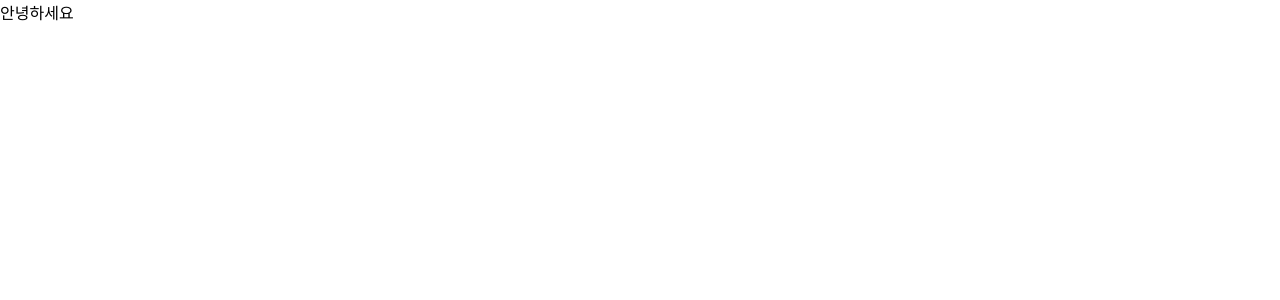
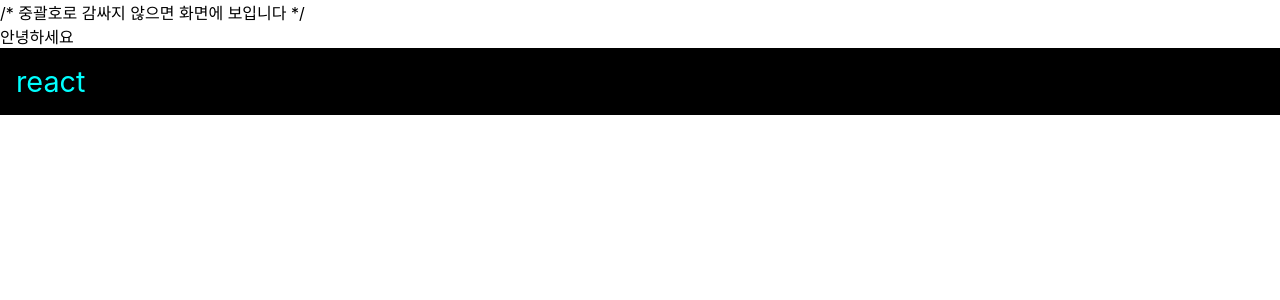
Before and after one commit to Giro1230/lean-react, a React (Create React App) app: page / in a window 1280 px wide. Shown: the top 300 px of the page. Built offline with nearby package versions, Linux system fonts and the light colour scheme.

Commit message:
https://react.vlpt.us/basic/03-first-component.html
참고 1장 4강

```diff
--- a/src/App.js
+++ b/src/App.js
@@ -2,11 +2,26 @@
 import Hello from "./Hello";
 
 function App() {
-  return (
-    <div>
-      <Hello />
-    </div>
-  );
+    const name = "react";
+    const style = {
+        backgroundColor: "black",
+        color: "aqua",
+        fontSize: "1.8rem",
+        padding: "1rem",
+    };
+
+
+    return (
+        // Fragment : dom을 좀더 유동적으로 관히하기 위함
+        <>
+            {/* 주석은 화면에 보이지 않습니다 */}
+            /* 중괄호로 감싸지 않으면 화면에 보입니다 */
+            <Hello
+            />
+            <div style={style}>{name}</div>
+            <div className="gray-box"></div>
+        </>
+    );
 }
 
 export default App;
```
Also changed, not shown: src/App.css (+4 -37 lines).
